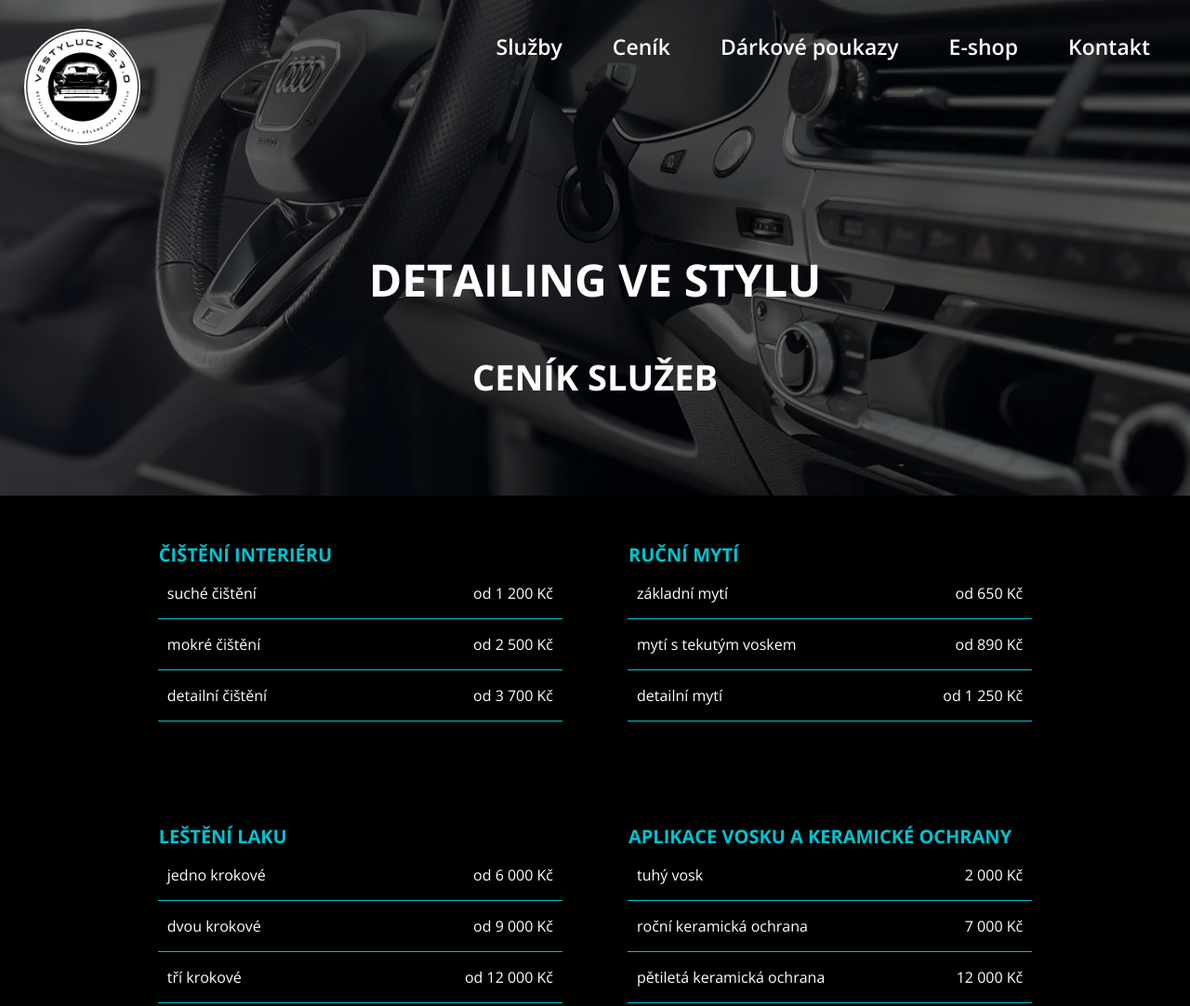
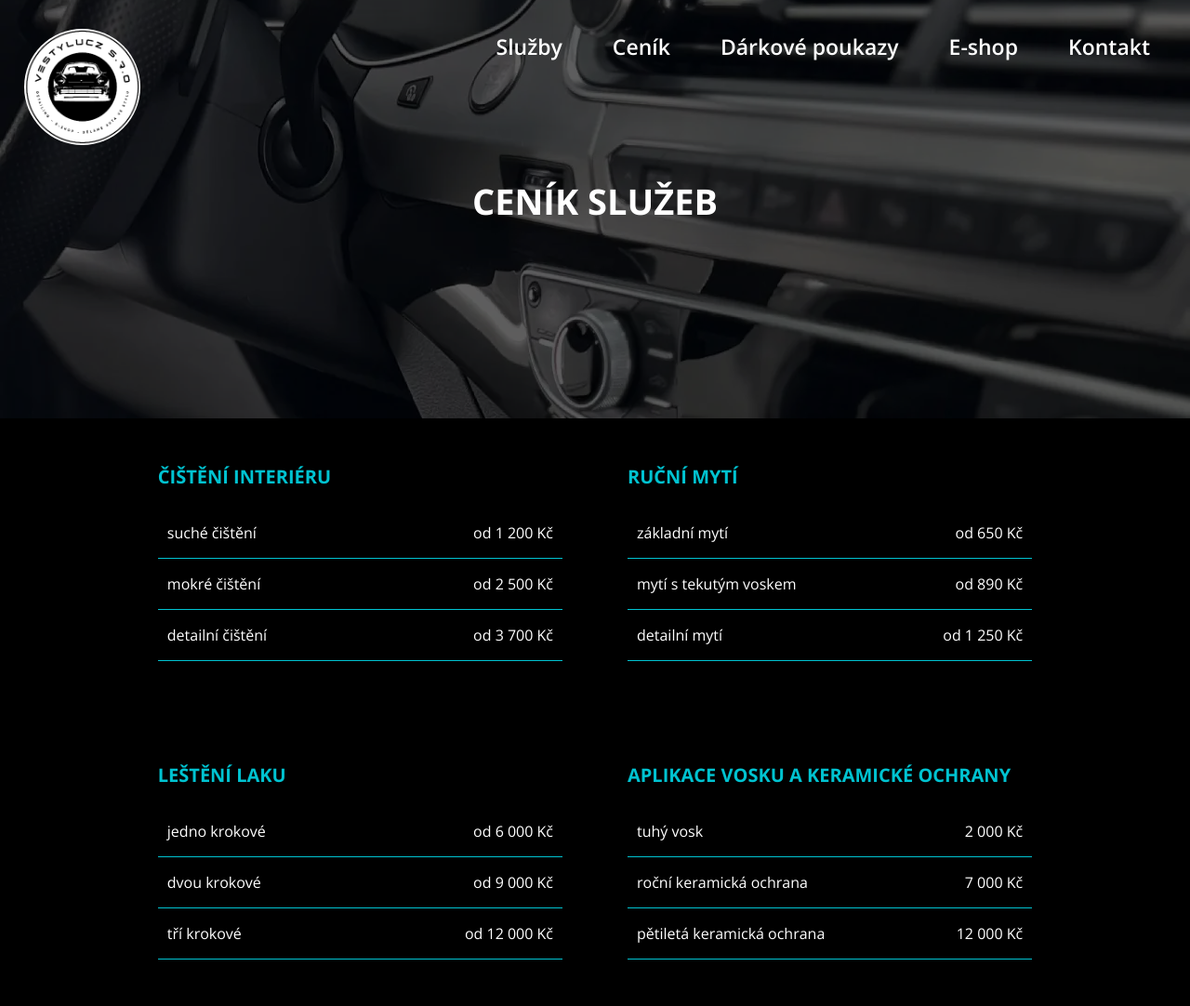
Before and after one commit to NikoLenCZ/VeStylu, a website: page src/cenik.html in a window 1280 px wide. Shown: the top 1082 px of the page at 93% size. Drawn offline with nearby package versions, Linux system fonts and the light colour scheme.

Commit message:
id top, navigation and header adjusted

```diff
--- a/public/assets/css/style.css
+++ b/public/assets/css/style.css
@@ -265,6 +265,12 @@ header:not(article > header) {
   }
 }
 
+.main--banner-wrapper {
+  height: 100%;
+  position: absolute;
+  top: 0;
+}
+
 nav {
   z-index: 999;
   padding: 1.6rem;
@@ -304,8 +310,6 @@ nav a:hover {
 }
 
 .navbar-brand {
-  top: 1rem;
-  left: 1rem;
   width: 5rem;
   height: 5rem;
   padding: 1rem;
@@ -314,6 +318,7 @@ nav a:hover {
 }
 .navbar-brand img {
   border-radius: 50%;
+  height: auto;
 }
 @media (min-width: 992px) {
   .navbar-brand {
@@ -321,12 +326,7 @@ nav a:hover {
     font-size: 2.2rem;
     margin: 0;
     width: 12.5rem;
-    height: auto;
-  }
-}
-@media (min-width: 1200px) {
-  .navbar-brand {
-    font-size: 3rem;
+    height: 12.5rem;
   }
 }
 .navbar-brand:hover {
@@ -357,7 +357,7 @@ nav a:hover {
 
 .nav-list {
   width: 100%;
-  position: absolute;
+  position: fixed;
   top: 0;
   height: 100vh;
   text-align: center;
@@ -375,7 +375,7 @@ nav a:hover {
 }
 @media screen and (max-width: 992px) {
   .nav-list {
-    left: 100%;
+    transform: translateX(100%);
   }
 }
 @media screen and (min-width: 992px) {
@@ -470,7 +470,7 @@ nav a:hover {
   top: 0;
   width: 100%;
   height: 100%;
-  background-color: rgba(0, 0, 0, 0.6);
+  background-color: rgba(0, 0, 0, 0.63);
   z-index: -1;
 }
 .main--banner-wrapper h1, .main--banner-wrapper p {
@@ -819,16 +819,23 @@ form {
   margin-bottom: 2.5rem;
 }
 
-@media screen and (min-width: 992px) {
+header.pricelist--header {
+  height: 450px;
+}
+@media screen and (max-width: 992px) {
   header.pricelist--header {
-    height: auto;
-  }
-  .main--banner-wrapper {
-    height: 350px;
+    height: 270px;
   }
 }
-.pricelist--header h1 {
-  margin-bottom: 3rem;
+header.pricelist--header h1 {
+  font-size: 0;
+  position: absolute;
+  margin: 0;
+  text-indent: -9999px;
+  top: -999px;
+}
+header.pricelist--header .main--banner-wrapper {
+  height: 100%;
 }
 
 table {
@@ -874,6 +881,7 @@ table {
   margin-bottom: 2rem;
   text-align: left;
   text-transform: uppercase;
+  font-weight: 700;
 }
 .price--list tbody td {
   padding: 1.6rem 1rem;
--- a/src/assets/css/style-ready.css
+++ b/src/assets/css/style-ready.css
@@ -591,6 +591,12 @@ header:not(article > header) {
   }
 }
 
+.main--banner-wrapper {
+  height: 100%;
+  position: absolute;
+  top: 0;
+}
+
 nav {
   z-index: 999;
   padding: 1.6rem;
@@ -630,8 +636,6 @@ nav a:hover {
 }
 
 .navbar-brand {
-  top: 1rem;
-  left: 1rem;
   width: 5rem;
   height: 5rem;
   padding: 1rem;
@@ -640,6 +644,7 @@ nav a:hover {
 }
 .navbar-brand img {
   border-radius: 50%;
+  height: auto;
 }
 @media (min-width: 992px) {
   .navbar-brand {
@@ -647,12 +652,7 @@ nav a:hover {
     font-size: 2.2rem;
     margin: 0;
     width: 12.5rem;
-    height: auto;
-  }
-}
-@media (min-width: 1200px) {
-  .navbar-brand {
-    font-size: 3rem;
+    height: 12.5rem;
   }
 }
 .navbar-brand:hover {
@@ -688,7 +688,7 @@ nav a:hover {
 
 .nav-list {
   width: 100%;
-  position: absolute;
+  position: fixed;
   top: 0;
   height: 100vh;
   text-align: center;
@@ -706,10 +706,10 @@ nav a:hover {
 }
 @media screen and (max-width: 992px) {
   .nav-list {
-    left: 100%;
+    transform: translateX(100%);
   }
   .nav-list.show {
-    left: 0;
+    transform: translateX(0);
   }
 }
 @media screen and (min-width: 992px) {
@@ -804,7 +804,7 @@ nav a:hover {
   top: 0;
   width: 100%;
   height: 100%;
-  background-color: rgba(0, 0, 0, 0.6);
+  background-color: rgba(0, 0, 0, 0.63);
   z-index: -1;
 }
 .main--banner-wrapper h1, .main--banner-wrapper p {
@@ -1219,16 +1219,23 @@ form {
   color: #23d565;
 }
 
-@media screen and (min-width: 992px) {
+header.pricelist--header {
+  height: 450px;
+}
+@media screen and (max-width: 992px) {
   header.pricelist--header {
-    height: auto;
-  }
-  .main--banner-wrapper {
-    height: 350px;
+    height: 270px;
   }
 }
-.pricelist--header h1 {
-  margin-bottom: 3rem;
+header.pricelist--header h1 {
+  font-size: 0;
+  position: absolute;
+  margin: 0;
+  text-indent: -9999px;
+  top: -999px;
+}
+header.pricelist--header .main--banner-wrapper {
+  height: 100%;
 }
 
 table {
@@ -1274,6 +1281,7 @@ table {
   margin-bottom: 2rem;
   text-align: left;
   text-transform: uppercase;
+  font-weight: 700;
 }
 .price--list tbody td {
   padding: 1.6rem 1rem;
--- a/src/assets/css/style.css
+++ b/src/assets/css/style.css
@@ -630,6 +630,12 @@ header:not(article > header) {
   header:not(article > header) {
     height: 100vh;
   }
+}
+
+.main--banner-wrapper {
+  height: 100%;
+  position: absolute;
+  top: 0;
 }
 
 nav {
@@ -685,8 +691,6 @@ nav a:hover {
 }
 
 .navbar-brand {
-  top: 1rem;
-  left: 1rem;
   width: 5rem;
   height: 5rem;
   padding: 1rem;
@@ -699,6 +703,7 @@ nav a:hover {
   -webkit-border-radius: 50%;
      -moz-border-radius: 50%;
           border-radius: 50%;
+  height: auto;
 }
 @media (min-width: 992px) {
   .navbar-brand {
@@ -706,12 +711,7 @@ nav a:hover {
     font-size: 2.2rem;
     margin: 0;
     width: 12.5rem;
-    height: auto;
-  }
-}
-@media (min-width: 1200px) {
-  .navbar-brand {
-    font-size: 3rem;
+    height: 12.5rem;
   }
 }
 .navbar-brand:hover {
@@ -751,7 +751,7 @@ nav a:hover {
 
 .nav-list {
   width: 100%;
-  position: absolute;
+  position: fixed;
   top: 0;
   height: 100vh;
   text-align: center;
@@ -789,10 +789,16 @@ nav a:hover {
 }
 @media screen and (max-width: 992px) {
   .nav-list {
-    left: 100%;
+    -webkit-transform: translateX(100%);
+       -moz-transform: translateX(100%);
+        -ms-transform: translateX(100%);
+            transform: translateX(100%);
   }
   .nav-list.show {
-    left: 0;
+    -webkit-transform: translateX(0);
+       -moz-transform: translateX(0);
+        -ms-transform: translateX(0);
+            transform: translateX(0);
   }
 }
 @media screen and (min-width: 992px) {
@@ -948,7 +954,7 @@ nav a:hover {
   top: 0;
   width: 100%;
   height: 100%;
-  background-color: rgba(0, 0, 0, 0.6);
+  background-color: rgba(0, 0, 0, 0.63);
   z-index: -1;
 }
 .main--banner-wrapper h1, .main--banner-wrapper p {
@@ -1442,16 +1448,23 @@ form {
   color: #23d565;
 }
 
-@media screen and (min-width: 992px) {
+header.pricelist--header {
+  height: 450px;
+}
+@media screen and (max-width: 992px) {
   header.pricelist--header {
-    height: auto;
-  }
-  .main--banner-wrapper {
-    height: 350px;
-  }
-}
-.pricelist--header h1 {
-  margin-bottom: 3rem;
+    height: 270px;
+  }
+}
+header.pricelist--header h1 {
+  font-size: 0;
+  position: absolute;
+  margin: 0;
+  text-indent: -9999px;
+  top: -999px;
+}
+header.pricelist--header .main--banner-wrapper {
+  height: 100%;
 }
 
 table {
@@ -1507,6 +1520,7 @@ table {
   margin-bottom: 2rem;
   text-align: left;
   text-transform: uppercase;
+  font-weight: 700;
 }
 .price--list tbody td {
   padding: 1.6rem 1rem;
--- a/src/assets/scss/components/_navigation.scss
+++ b/src/assets/scss/components/_navigation.scss
@@ -13,6 +13,11 @@ header:not(article > header) {
   }
 }
 
+.main--banner-wrapper {
+  height: 100%;
+  position: absolute;
+  top: 0;
+}
 
 nav {
 
@@ -55,8 +60,6 @@ nav {
 }
 
 .navbar-brand {
-  top: 1rem;
-  left: 1rem;
   width: 5rem;
   height: 5rem;
   padding: 1rem;
@@ -65,6 +68,7 @@ nav {
 
   img {
     border-radius: 50%;
+    height: auto;
   }
 
 
@@ -73,11 +77,7 @@ nav {
     font-size: 2.2rem;
     margin: 0;
     width: 12.5rem;
-    height: auto;
-  }
-
-  @media (min-width: 1200px) {
-    font-size: 3rem;
+    height: 12.5rem;
   }
 
   &:hover {
@@ -117,7 +117,7 @@ nav {
 
 .nav-list {
   width: 100%;
-  position: absolute;
+  position: fixed;
   top: 0;
   height: 100vh;
   text-align: center;
@@ -134,10 +134,10 @@ nav {
   justify-content: center;
 
   @media screen and (max-width: 992px) {
-    left: 100%;
+    transform: translateX(100%);
 
     &.show {
-      left: 0;
+      transform: translateX(0);
     }
   }
 
--- a/src/assets/scss/components/_price-list.scss
+++ b/src/assets/scss/components/_price-list.scss
@@ -1,18 +1,23 @@
 @use "../abstracts" as *;
 
-@media screen and (min-width: 992px) {
-  header.pricelist--header {
-    height: auto;
+header.pricelist--header {
+  height: 450px;
+  @media screen and (max-width: 992px) {
+    height: 270px;
+
+  }
+  h1 {
+    font-size: 0;
+    position: absolute;
+    margin: 0;
+    text-indent: -9999px;
+    top: -999px;
   }
 
   .main--banner-wrapper {
-    height: 350px;
+    height: 100%;
   }
 }
-
-.pricelist--header h1 {
-  margin-bottom: 3rem;
-  }
 
 table {
   border-collapse: collapse;
@@ -53,6 +58,7 @@ table {
     margin-bottom: 2rem;
     text-align: left;
     text-transform: uppercase;
+    font-weight: 700;
 
   }
   tbody td {
--- a/src/cenik.html
+++ b/src/cenik.html
@@ -56,7 +56,7 @@
     <nav class="navbar">
       <div class="navbar-header">
         <a class="navbar-brand" href="https://nikolencz.github.io/VeStylu">
-          <img src="./img/logo/logo.webp" alt="logo firmy Detailing VeStyluCZ">
+          <img src="./img/logo/logo.webp" width="268" height="268" alt="logo firmy Detailing VeStyluCZ">
         </a>
         <div class="navbar-icon">
           <i class="icofont-navigation-menu"></i>
@@ -82,7 +82,10 @@
       </ul>
     </nav>
     <div class="main--banner-wrapper">
-      <img class="manin-banner" src="./img/images/main-banner.webp" alt="hlavní banner - interiér">
+      <img class="manin-banner" srcset="./img/images/main-banner-md.webp 1280w,
+      ./img/images/main-banner.webp 2500w" sizes="(max-width: 1280px) 1280px,
+     (min-width: 1281px) 2500px" src="./img/images/main-banner.webp" width="2500" height="950"
+        alt="hlavní banner - interiér">
       <h1>
         Detailing Ve Stylu <br>
 
@@ -99,7 +102,7 @@
       <table class="price--list">
         <thead>
           <tr>
-            <th colspan="2" class="price--headline">Čištění interiéru</th>
+            <caption class="price--headline">Čištění interiéru</>
           </tr>
         </thead>
         <tbody>
@@ -121,7 +124,7 @@
       <table class="price--list">
         <thead>
           <tr>
-            <th th colspan="2" class="price--headline">Ruční mytí</th>
+            <caption class="price--headline">Ruční mytí</caption>
           </tr>
         </thead>
         <tbody>
@@ -143,7 +146,7 @@
       <table class="price--list">
         <thead>
           <tr>
-            <th th colspan="2" class="price--headline">Leštění laku</th>
+            <caption class="price--headline">Leštění laku</caption>
           </tr>
         </thead>
         <tbody>
@@ -165,7 +168,7 @@
       <table class="price--list">
         <thead>
           <tr>
-            <th th colspan="2" class="price--headline">Aplikace vosku a keramické ochrany</th>
+            <caption class="price--headline">Aplikace vosku a keramické ochrany</caption>
           </tr>
         </thead>
         <tbody>
@@ -187,7 +190,7 @@
       <table class="price--list">
         <thead>
           <tr>
-            <th th colspan="2" class="price--headline">Aplikace PPF ochranných folií</th>
+            <caption class="price--headline">Aplikace PPF ochranných folií</caption>
           </tr>
         </thead>
         <tbody>
@@ -209,7 +212,7 @@
       <table class="price--list">
         <thead>
           <tr>
-            <th th colspan="2" class="price--headline">Příprava automobilu na prodej</th>
+            <caption class="price--headline">Příprava automobilu na prodej</caption>
           </tr>
         </thead>
         <tbody>
@@ -223,7 +226,7 @@
       <table class="price--list">
         <thead>
           <tr>
-            <th th colspan="2" class="price--headline">Doplňkové služby</th>
+            <caption class="price--headline">Doplňkové služby</caption>
           </tr>
         </thead>
         <tbody>
```
Also changed, not shown: public/cenik.html (+12 -9 lines), public/index.html (+6 -3 lines), src/index.html (+6 -3 lines), public/assets/css/min/style.min.css, public/img/images/main-banner-md.webp (added), src/assets/css/min/style.min.css, src/img/images/main-banner-md.webp (added).
